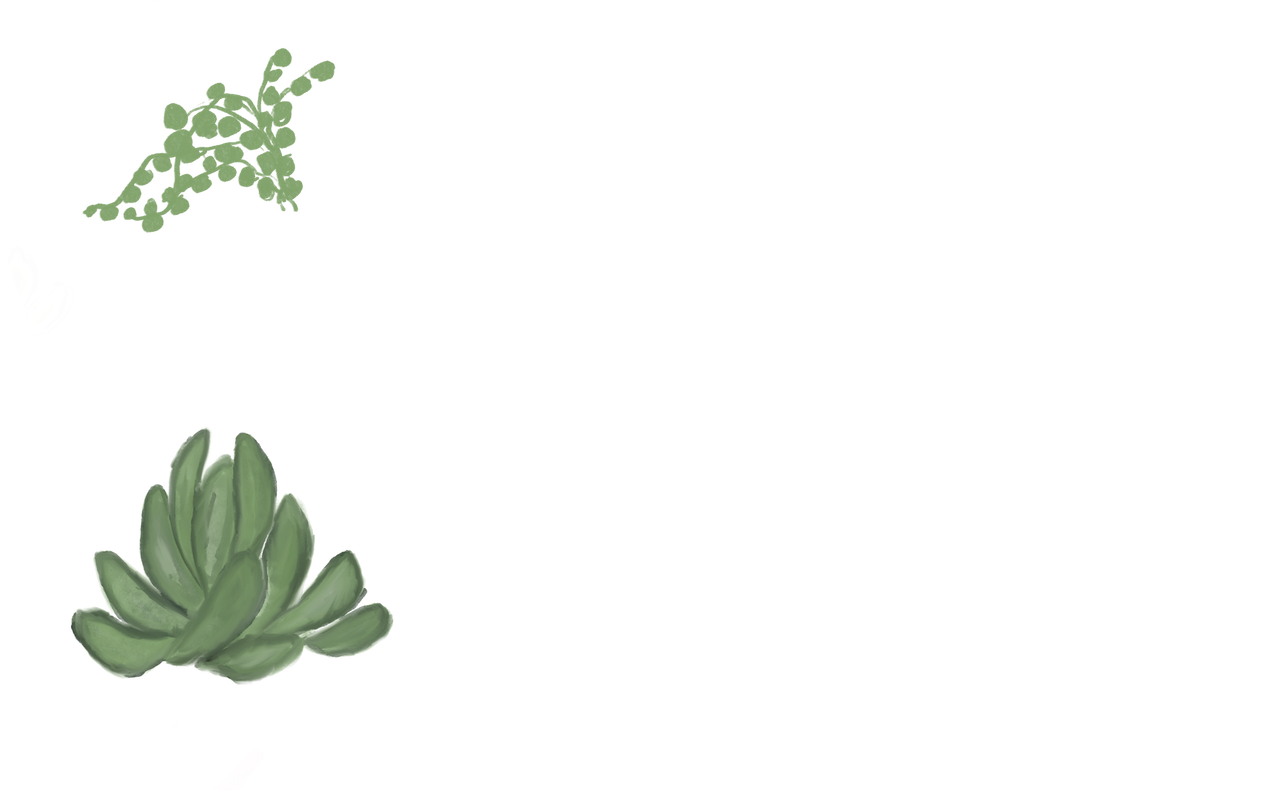
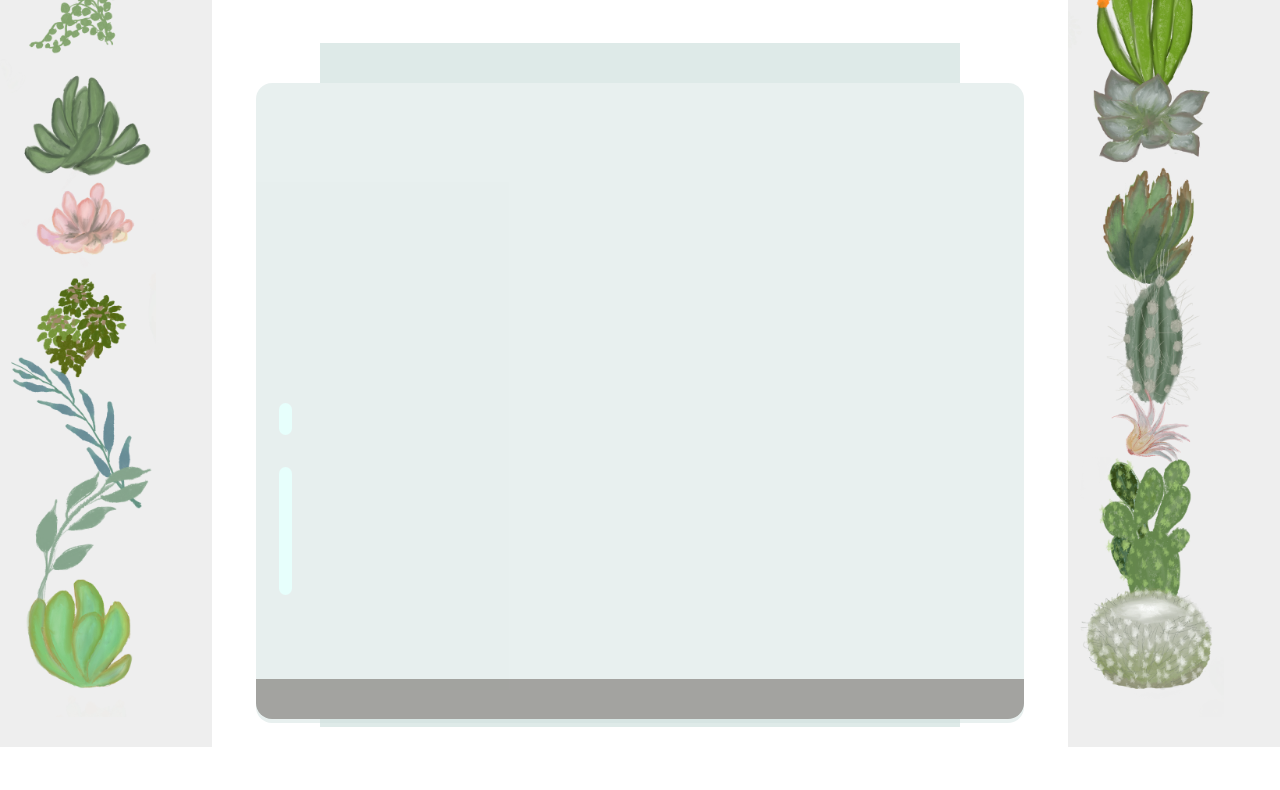
Before and after one commit to llayz46/tuto_github, a plain HTML site: page terrarium/index.html in a window 1280 px wide. Shown: the part 73-863 px from the top of the page. After the commit the page ends 820 px from the top, so only its background shows below. Drawn offline with Linux system fonts and the light colour scheme.

Commit message:
styling with css the terrarium project

```diff
--- a/terrarium/index.html
+++ b/terrarium/index.html
@@ -4,55 +4,66 @@
     <meta charset="UTF-8">
     <meta name="viewport" content="width=device-width, initial-scale=1.0">
     <title>Mon terrarium d'entrainement</title>
+    <link rel="stylesheet" href="./style.css">
 </head>
 <body>
+    <h1>Mon Terrarium</h1>
     <div id="page">
         <div id="left-container" class="container">
             <div class="plant-holder">
-                <img src="./images/plant1.png" alt="plant">
+                <img src="./images/plant1.png" alt="plant" id="plant1" class="plant">
             </div>
             <div class="plant-holder">
-                <img src="./images/plant2.png" alt="plant">
+                <img src="./images/plant2.png" alt="plant" id="plant2" class="plant">
             </div>
             <div class="plant-holder">
-                <img src="./images/plant3.png" alt="plant">
+                <img src="./images/plant3.png" alt="plant" id="plant3" class="plant">
             </div>
             <div class="plant-holder">
-                <img src="./images/plant4.png" alt="plant">
+                <img src="./images/plant4.png" alt="plant" id="plant4" class="plant">
             </div>
             <div class="plant-holder">
-                <img src="./images/plant5.png" alt="plant">
+                <img src="./images/plant5.png" alt="plant" id="plant5" class="plant">
             </div>
             <div class="plant-holder">
-                <img src="./images/plant6.png" alt="plant">
+                <img src="./images/plant6.png" alt="plant" id="plant6" class="plant">
             </div>
             <div class="plant-holder">
-                <img src="./images/plant7.png" alt="plant">
+                <img src="./images/plant7.png" alt="plant" id="plant7" class="plant">
             </div>
         </div>
         <div id="right-container" class="container">
             <div class="plant-holder">
-                <img src="./images/plant8.png" alt="plant">
+                <img src="./images/plant8.png" alt="plant" id="plant8" class="plant">
             </div>
             <div class="plant-holder">
-                <img src="./images/plant9.png" alt="plant">
+                <img src="./images/plant9.png" alt="plant" id="plant9" class="plant">
             </div>
             <div class="plant-holder">
-                <img src="./images/plant10.png" alt="plant">
+                <img src="./images/plant10.png" alt="plant" id="plant10" class="plant">
             </div>
             <div class="plant-holder">
-                <img src="./images/plant11.png" alt="plant">
+                <img src="./images/plant11.png" alt="plant" id="plant11" class="plant">
             </div>
             <div class="plant-holder">
-                <img src="./images/plant12.png" alt="plant">
+                <img src="./images/plant12.png" alt="plant" id="plant12" class="plant">
             </div>
             <div class="plant-holder">
-                <img src="./images/plant13.png" alt="plant">
+                <img src="./images/plant13.png" alt="plant" id="plant13" class="plant">
             </div>
             <div class="plant-holder">
-                <img src="./images/plant14.png" alt="plant">
+                <img src="./images/plant14.png" alt="plant" id="plant14" class="plant">
             </div>
         </div>
     </div>
+    <div id="terrarium">
+        <div class="jar-top"></div>
+        <div class="jar-walls">
+            <div class="jar-glossy-long"></div>
+            <div class="jar-glossy-short"></div>
+        </div>
+        <div class="dirt"></div>
+        <div class="jar-bottom"></div>
+    </div>
 </body>
 </html>
--- /dev/null
+++ b/terrarium/style.css
@@ -0,0 +1,103 @@
+body {
+    font-family: Helvetica, Arial, sans-serif;
+}
+
+h1 {
+    color: blue;
+    text-align: center;
+}
+
+.container {
+    background-color: #eee;
+    width: 15%;
+    top: 0px;
+    position: absolute;
+    height: 100%;
+    padding: 10px;
+}
+
+#left-container {
+    left: 0px;
+}
+
+#right-container {
+    right: 0px;
+}
+
+.plant-holder {
+    position: relative;
+    height: 13%;
+    left: -10px;
+}
+
+.plant {
+    position: absolute;
+    max-width: 150%;
+    max-height: 150%;
+    z-index: 2;
+}
+
+.jar-walls {
+    height: 80%;
+    width: 60%;
+    background: #d1e1df;
+    border-radius: 1rem;
+    position: absolute;
+    bottom: 0.5%;
+    left: 20%;
+    opacity: 0.5;
+    z-index: 1;
+}
+
+.jar-top {
+    width: 50%;
+    height: 5%;
+    background: #d1e1df;
+    position: absolute;
+    bottom: 80.5%;
+    left: 25%;
+    opacity: 0.7;
+    z-index: 1;
+}
+
+.jar-bottom {
+    width: 50%;
+    height: 1%;
+    background: #d1e1df;
+    position: absolute;
+    bottom: 0%;
+    left: 25%;
+    opacity: 0.7;
+}
+
+.dirt {
+    width: 60%;
+    height: 5%;
+    background: #3a241d;
+    position: absolute;
+    border-radius: 0 0 1rem 1rem;
+    bottom: 1%;
+    left: 20%;
+    opacity: 0.7;
+    z-index: -1;
+}
+
+.jar-glossy-long {
+    width: 1.7%;
+    height: 20%;
+    position: absolute;
+    background-color: #d1fffa;
+    left: 3%;
+    top: 60%;
+    border-radius: 1rem;
+}
+
+.jar-glossy-short {
+    width: 1.7%;
+    height: 5%;
+    position: absolute;
+    background-color: #d1fffa;
+    left: 3%;
+    top: 50%;
+    border-radius: 1rem;
+}
```
